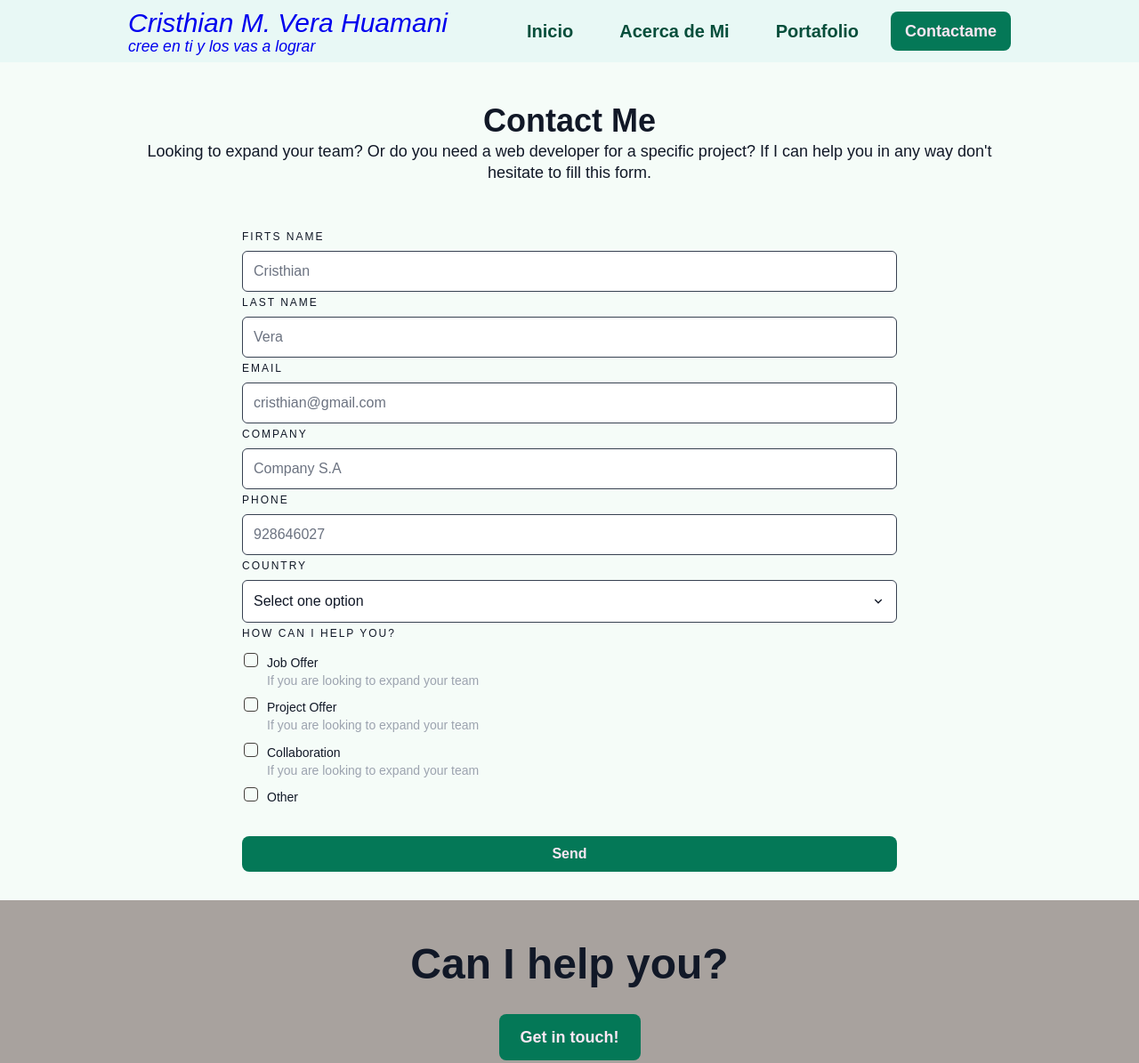
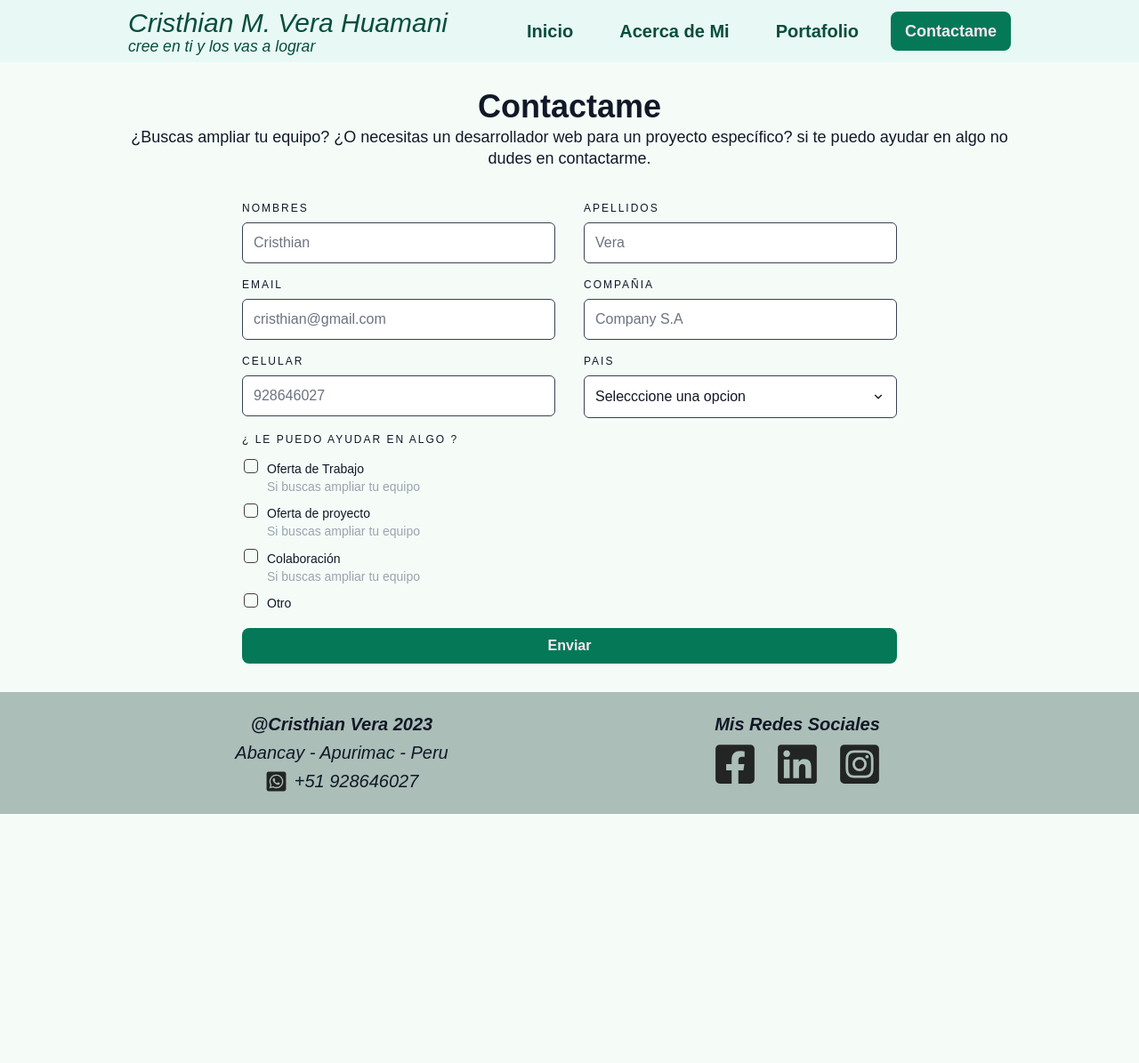
Before and after one commit to cverah/portafolio-web-CMVH, a plain HTML site: page contact.html in a window 1280 px wide. Shown: the whole page at 89% size. After the commit the page ends 915 px from the top, so only its background shows below. Drawn offline with Linux system fonts and the light colour scheme; a web font is replaced by a local one.

Commit message:
contact.html completed

```diff
--- a/assets/css/components/article-grid.css
+++ b/assets/css/components/article-grid.css
@@ -28,7 +28,8 @@
   justify-content: space-between;
 }
 
-.article-grid-item:hover {
+/* hover y no hover */
+.article-grid-item:not(.no-hover):hover {
   /* background-color: green; */
   border: 1px solid var(--green-700);
 }
@@ -153,7 +154,7 @@
   gap: 8px;
   justify-content: space-around;
   align-items: center;
-  border: 1px solid var(--green-700);
+  /* border: 1px solid var(--green-700); */
 }
 
 .work_experience-item-table {
--- a/assets/css/global/input.css
+++ b/assets/css/global/input.css
@@ -166,8 +166,8 @@
 
 
 .checkbox__input:checked {
-  background-color: var(--primary-regular);
-  border: 1px solid var(--primary-regular);
+  background-color: var(--green-700);
+  border: 1px solid var(---green-700);
   background-image: url(/assets/images/icons/check-checked.svg);
   background-repeat: no-repeat;
   background-position: center;
--- a/assets/css/global/utils.css
+++ b/assets/css/global/utils.css
@@ -164,6 +164,10 @@
   padding: 3rem 0;
 }
 
+.px-1rem {
+  padding: 0 1rem;
+}
+
 .padding-0\.5 {
   padding: 0.5rem;
 }
@@ -205,7 +209,12 @@
   margin-right: 8px;
 }
 
-
+.hr {
+  width: 100%;
+  border: 1px solid green;
+  margin: 0;
+  padding: 0;
+}
 
 /* ID PARA QUITAR ALGUNAS PROPIEDADES QUE YA TIENEN LAS CLASES */
 #padding-0 {
@@ -232,6 +241,11 @@
   gap: 8px;
 }
 
+#gap-row-12 {
+  row-gap: 12px;
+}
+
+
 #justify-start {
   justify-content: start;
 }
--- a/contact.html
+++ b/contact.html
@@ -21,8 +21,8 @@
         <nav class="navbar">
           <a class="text-decoration-none" href="index.html">
             <div class="start italic">
-              <h1 class="heading-md medium gray-900">Cristhian M. Vera Huamani</h1>
-              <p class="regular text-line-height-1.1rem text-decoration-none gray-900">cree en ti y los vas a lograr</p>
+              <h1 class="heading-md medium green-900">Cristhian M. Vera Huamani</h1>
+              <p class="regular text-line-height-1.1rem text-decoration-none green-900">cree en ti y los vas a lograr</p>
             </div>
           </a>
           <!-- # hamburguesa media querie -->
@@ -66,58 +66,58 @@
       </div>
     </header>
 
-    <section class="section-md">
+    <section class="section-sm">
       <div class="container-lg">
         <div class="center">
-          <h1 class="heading-lg semi-bold mb-1/4">Contact Me</h1>
-          <p class="text-lg light">Looking to expand your team? Or do you need a web developer for a specific project? If I can help you in any way don't hesitate to fill this form.</p>
+          <h1 class="heading-lg semi-bold mb-1/4">Contactame</h1>
+          <p class="text-lg light">¿Buscas ampliar tu equipo? ¿O necesitas un desarrollador web para un proyecto específico? si te puedo ayudar en algo no dudes en contactarme.</p>
         </div>
       </div>
     </section>
 
     <section class="section-sm">
       <div class="container-md">
-        <div class="article-grid mb-2">
-          <article class="article-grid-item" id="padding-0">
+        <div class="article-grid-2columns mb-1" id="gap-row-12">
+          <article class="article-grid-item no-hover" id="padding-0">
             <div>
-              <label for="firtsname" class="text-xs light overline mb-1/4 block text-uppercase">firts name</label>
+              <label for="firtsname" class="text-xs light overline mb-1/4 block text-uppercase">Nombres</label>
               <input class="input" type="text" name="firtsname" id="firtsname" placeholder="Cristhian">
             </div>
           </article>
 
-          <article class="article-grid-item" id="padding-0">
+          <article class="article-grid-item no-hover" id="padding-0">
             <div>
-              <label for="lastname" class="text-xs light overline mb-1/4 block text-uppercase">last name</label>
+              <label for="lastname" class="text-xs light overline mb-1/4 block text-uppercase">Apellidos</label>
               <input class="input" type="text" name="lastname" id="lastname" placeholder="Vera">
             </div>
           </article>
 
-          <article class="article-grid-item" id="padding-0">
+          <article class="article-grid-item no-hover" id="padding-0">
             <div>
-              <label for="email" class="text-xs light overline mb-1/4 block text-uppercase">email</label>
+              <label for="email" class="text-xs light overline mb-1/4 block text-uppercase">Email</label>
               <input class="input" type="email" name="email" id="email" placeholder="cristhian@gmail.com">
             </div>
           </article>
 
-          <article class="article-grid-item" id="padding-0">
+          <article class="article-grid-item no-hover" id="padding-0">
             <div>
-              <label for="company" class="text-xs light overline mb-1/4 block text-uppercase">company</label>
+              <label for="company" class="text-xs light overline mb-1/4 block text-uppercase">Compañia</label>
               <input class="input" type="text" name="company" id="company" placeholder="Company S.A">
             </div>
           </article>
 
-          <article class="article-grid-item" id="padding-0">
+          <article class="article-grid-item no-hover" id="padding-0">
             <div>
-              <label for="phone" class="text-xs light overline mb-1/4 block text-uppercase">phone</label>
+              <label for="phone" class="text-xs light overline mb-1/4 block text-uppercase">Celular</label>
               <input class="input" type="number" name="phone" id="phone" placeholder="928646027">
             </div>
           </article>
 
-          <article class="article-grid-item" id="padding-0">
+          <article class="article-grid-item no-hover" id="padding-0">
             <div>
-              <label for="country" class="text-xs light overline mb-1/4 block text-uppercase">country</label>
+              <label for="country" class="text-xs light overline mb-1/4 block text-uppercase">Pais</label>
               <select class="select light" name="country" id="country" >
-                <option class="light" disabled selected>Select one option</option>
+                <option class="light" disabled selected>Selecccione una opcion</option>
                 <option class="light" value="PE">Peru</option>
                 <option class="light" value="BO">Bolivia</option>
                 <option class="light" value="ME">Mexico</option>
@@ -126,16 +126,16 @@
             </div>
           </article>
 
-          <article class="article-grid-item" id="padding-0">
+          <article class="article-grid-item no-hover" id="padding-0">
             <div>
               <div class="checkbox-group-column">
-                <p class="light text-xs overline text-uppercase" >How can I help you?</p>
+                <p class="light text-xs overline text-uppercase" >¿ Le puedo ayudar en algo ?</p>
                 <div class="checkbox">
                   <input type="checkbox" name="checkbox" id="checkbox" class="checkbox__input" />
                   <div>
                     <label for="checkbox" class="light text-sm
-                    " id="margin-0">Job Offer</label>
-                    <span class="input__message input__message--help light text-xs gray-500" id="margin-0"> If you are looking to expand your team</span>
+                    " id="margin-0">Oferta de Trabajo</label>
+                    <span class="input__message input__message--help light text-xs gray-500" id="margin-0"> Si buscas ampliar tu equipo</span>
                   </div>
                 </div>
 
@@ -143,8 +143,8 @@
                   <input type="checkbox" name="checkbox" id="checkbox" class="checkbox__input" />
                   <div>
                     <label for="checkbox" class="light text-sm
-                    " id="margin-0">Project Offer</label>
-                    <span class="input__message input__message--help light text-xs gray-500" id="margin-0"> If you are looking to expand your team</span>
+                    " id="margin-0">Oferta de proyecto</label>
+                    <span class="input__message input__message--help light text-xs gray-500" id="margin-0"> Si buscas ampliar tu equipo</span>
                   </div>
                 </div>
 
@@ -152,8 +152,8 @@
                   <input type="checkbox" name="checkbox" id="checkbox" class="checkbox__input" />
                   <div>
                     <label for="checkbox" class="light text-sm
-                    " id="margin-0">Collaboration</label>
-                    <span class="input__message input__message--help light text-xs gray-500" id="margin-0"> If you are looking to expand your team</span>
+                    " id="margin-0">Colaboración</label>
+                    <span class="input__message input__message--help light text-xs gray-500" id="margin-0"> Si buscas ampliar tu equipo</span>
                   </div>
                 </div>
 
@@ -161,7 +161,7 @@
                   <input type="checkbox" name="checkbox" id="checkbox" class="checkbox__input" />
                   <div>
                     <label for="checkbox" class="light text-sm
-                    " id="margin-0">Other</label>
+                    " id="margin-0">Otro</label>
                   </div>
                 </div>
               </div>
@@ -169,16 +169,38 @@
           </article>
         </div>
         <div class="block">
-          <a href="#" class="button buttton-xl button--primary text-decoration-none">Send</a>
+          <a href="#" class="button buttton-xl button--primary text-decoration-none">Enviar</a>
         </div>
       </div>
     </section>
 
-    <footer class="section-padding-md bg-stone-400">
-      <div class="container-lg">
-        <div class="center">
-          <h1 class="semi-bold heading-xl mb-2 ">Can I help you?</h1>
-          <a href="#" class="button--xl button--primary text-decoration-none semi-bold inline-block br-1/2">Get in touch!</a>
+    <footer class="section-padding-1rem footer">
+      <div class="container-lg center">
+        <div class="article-grid-2columns">
+          <div class="footer-grid-item text-xl">
+            <strong>@Cristhian Vera 2023</strong>
+            <p>Abancay - Apurimac - Peru</p>
+            <div class="footer-contacs">
+              <img id="footer-icons" src="./assets/images/icons/square-whatsapp.svg" alt="icon-square-whatsapp">
+              <p class="center">+51 928646027</p>
+            </div>
+          </div>
+
+          <div class="footer-grid-item text-xl">
+            <strong>Mis Redes Sociales</strong>
+            <div  class="footer-contacs" id="gap-1.25rem">
+              <a href="https://www.facebook.com/cristianmario.verahuamani" target="_blank">
+                <img src="./assets/images/icons/square-facebook.svg" alt="icon-square-facebook">
+              </a>
+              <a href="#">
+                <img src="./assets/images/icons/linkedin-icon.svg" alt="icon-linkedink">
+              </a>
+              <a href="https://www.instagram.com/cristhmverahuamani/" target="_blank">
+                <img src="./assets/images/icons/square-instagram.svg" alt="icons-square-instagram">
+              </a>
+            </div>
+          </div>
+
         </div>
       </div>
     </footer>
```
Also changed, not shown: about.html (+11 -7 lines).
